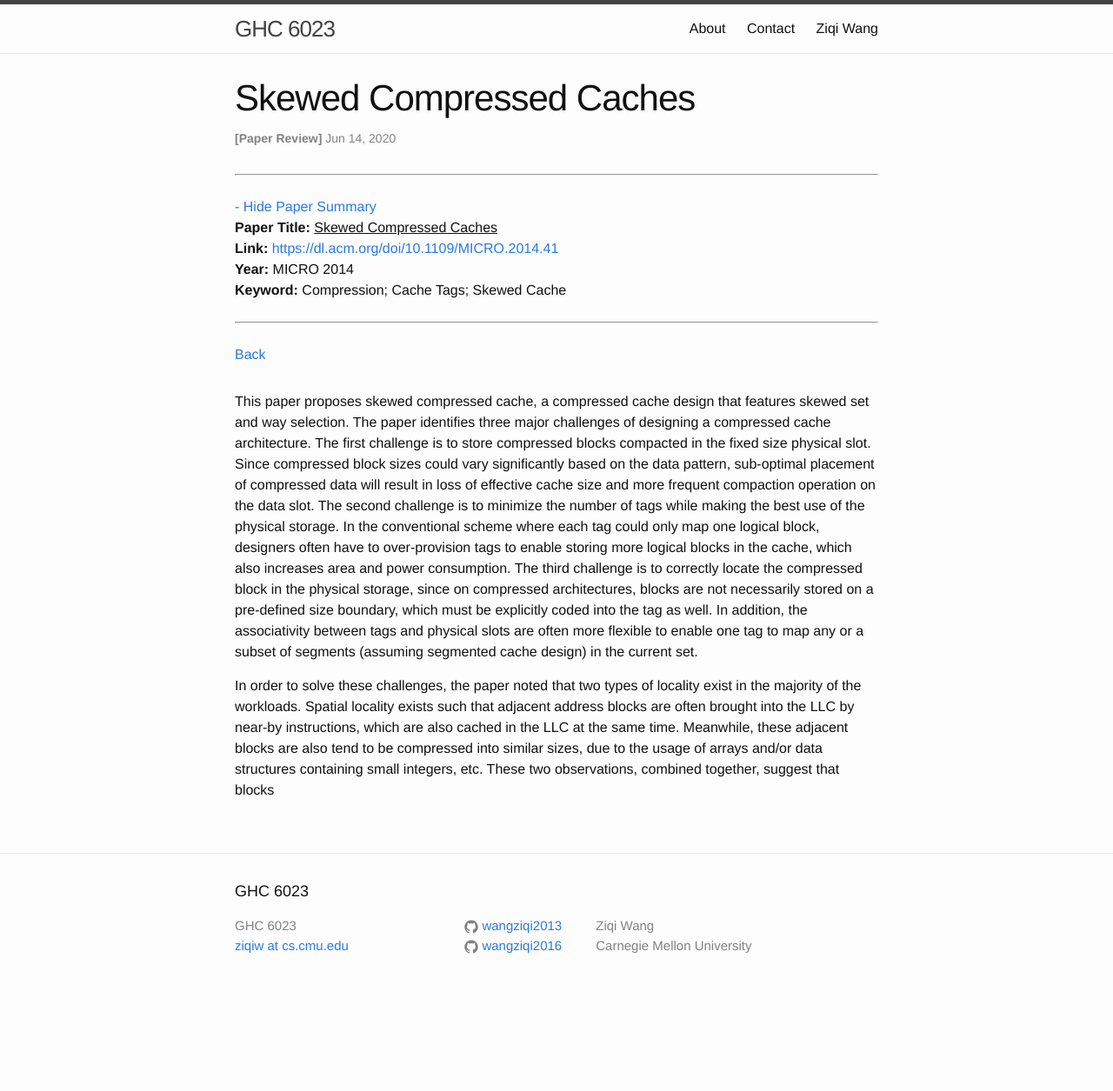
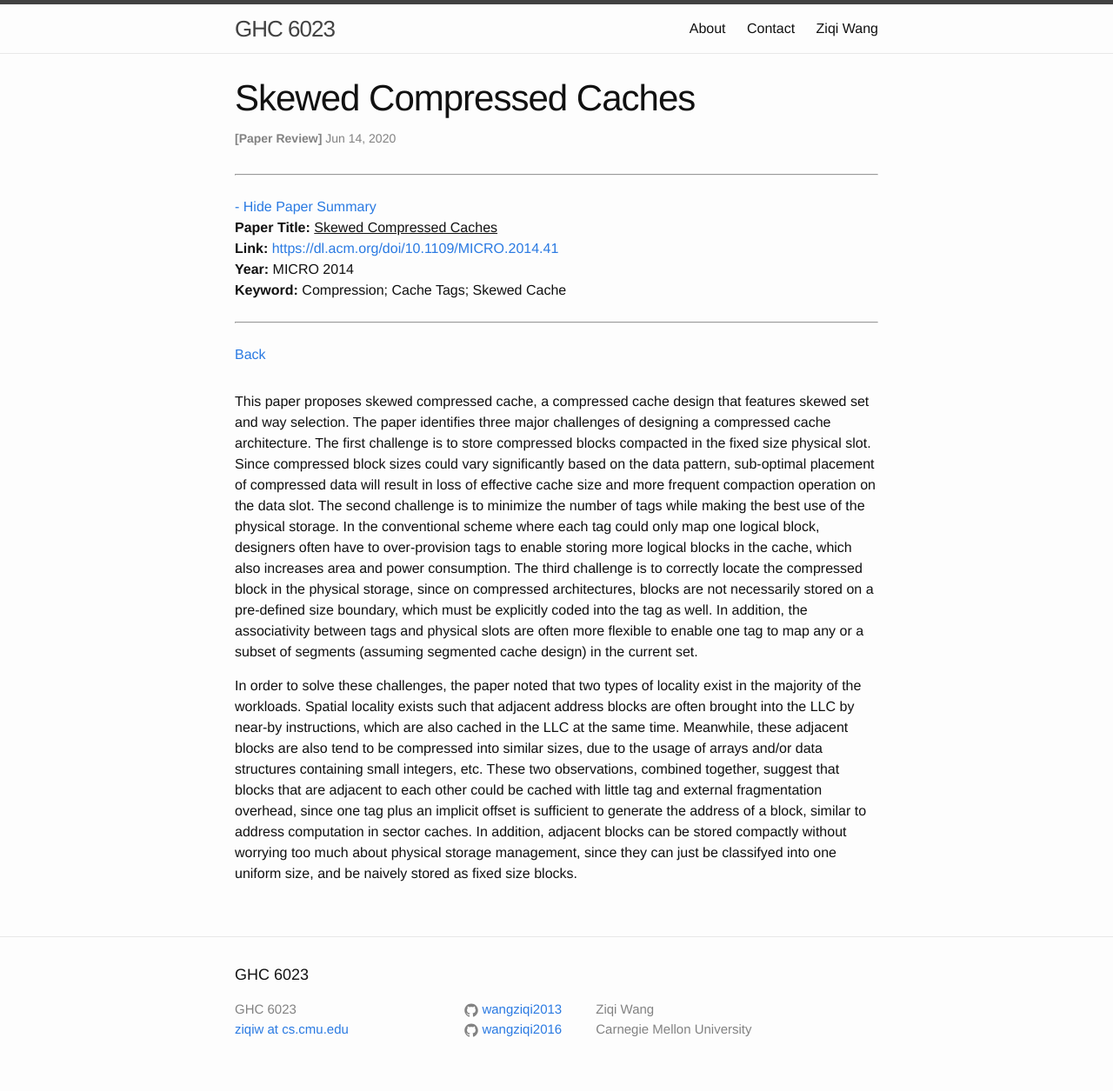
Before and after one commit to wangziqi2013/wangziqi2013.github.io, a Jekyll site: the page built from _posts/2020-06-13-skewed-compressed-cache.markdown, in a window 1280 px wide. Shown: the whole page at 87% size. Built offline with Jekyll 4.4.1, drawn with Linux system fonts in a browser that asks for light colours; before the commit the page ends 1159 px from its top, so only the background shows below that.

Commit message:
Finish observations

```diff
--- a/_posts/2020-06-13-skewed-compressed-cache.markdown
+++ b/_posts/2020-06-13-skewed-compressed-cache.markdown
@@ -29,4 +29,8 @@ In order to solve these challenges, the paper noted that two types of locality e
 Spatial locality exists such that adjacent address blocks are often brought into the LLC by near-by instructions, which
 are also cached in the LLC at the same time. Meanwhile, these adjacent blocks are also tend to be compressed into similar
 sizes, due to the usage of arrays and/or data structures containing small integers, etc.
-These two observations, combined together, suggest that blocks
+These two observations, combined together, suggest that blocks that are adjacent to each other could be cached with little
+tag and external fragmentation overhead, since one tag plus an implicit offset is sufficient to generate the address of
+a block, similar to address computation in sector caches. In addition, adjacent blocks can be stored compactly without
+worrying too much about physical storage management, since they can just be classifyed into one uniform size, and be
+naively stored as fixed size blocks.
```
